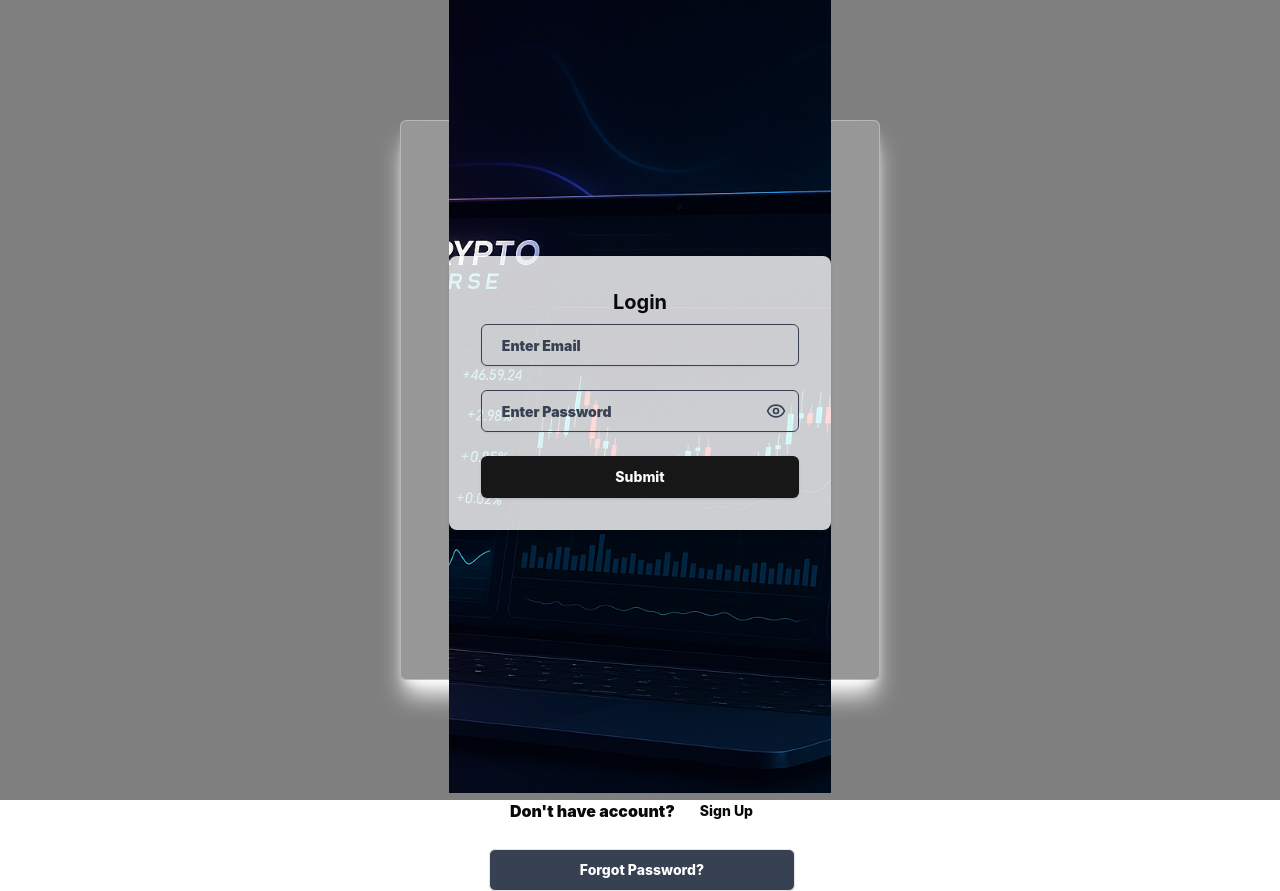
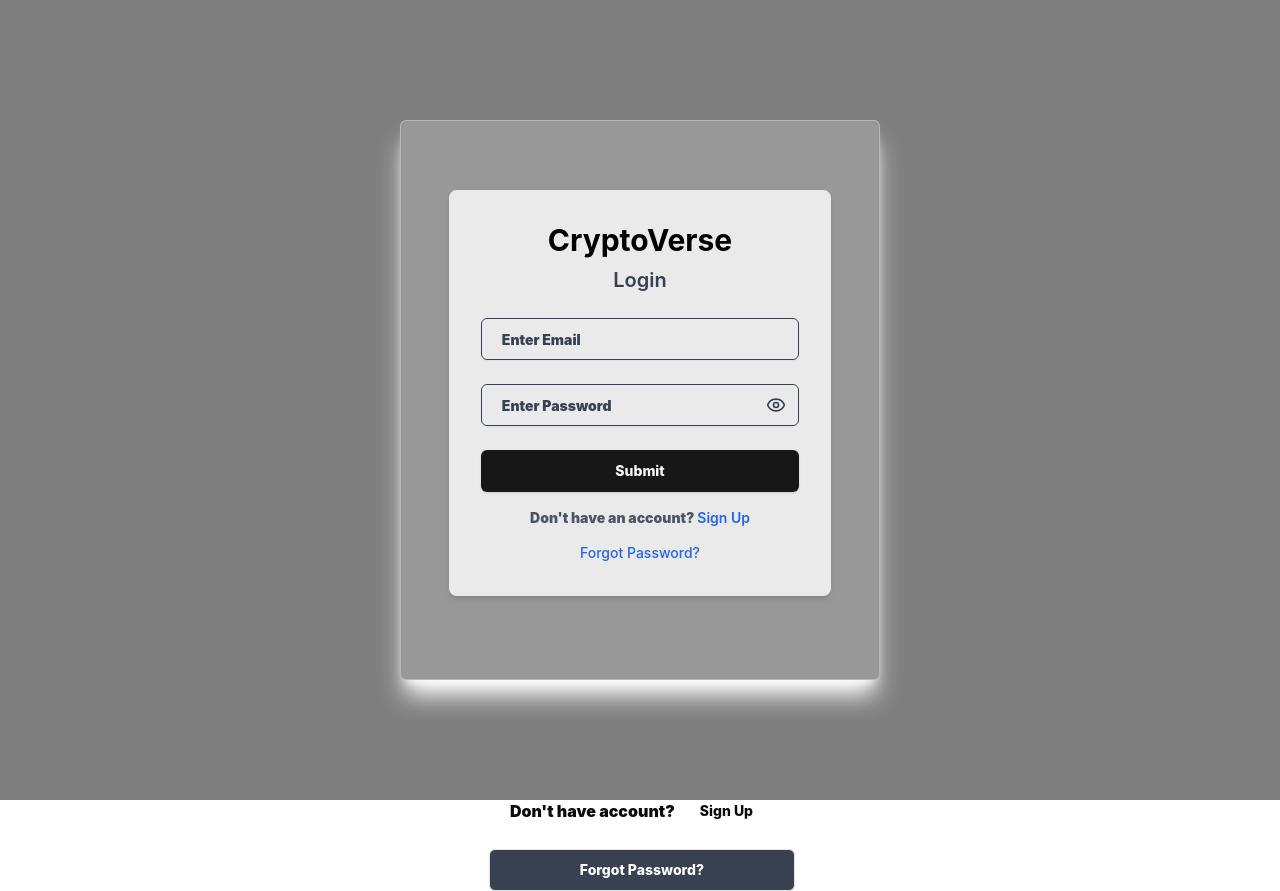
Before and after one commit to keshav0100/CryptoVerse-Frontend, a React (Vite) app: page / in a window 1280 px wide. Built offline with nearby package versions, Linux system fonts and the light colour scheme; no server answers.

Commit message:
UX: update Signin and Signup components with improved layout, navigation links, and registration success handling

```diff
--- a/src/State/Auth/Action.js
+++ b/src/State/Auth/Action.js
@@ -16,11 +16,12 @@ export const register = (userData) => async (dispatch) => {
   dispatch({ type: REGISTER_REQUEST });
   const baseURL = "http://localhost:5454";
   try {
-    const response = await axios.post(`${baseURL}/auth/signup`, userData);
+    const response = await axios.post(`${baseURL}/auth/signup`, userData.payload);
     const user = response.data;
     console.log(user);
     dispatch({ type: REGISTER_SUCCESS, payload: user.jwt });
     localStorage.setItem("jwt", user.jwt);
+    userData.navigate("/");
     // show success toast for registration
     toast.success("Registered successfully", { position: "top-right" });
 
--- a/src/pages/Auth/Signin.jsx
+++ b/src/pages/Auth/Signin.jsx
@@ -25,7 +25,7 @@ import { DialogClose } from "@radix-ui/react-dialog";
 import { Eye, EyeOff } from "lucide-react";
 import { useDispatch, useSelector } from "react-redux";
 import { login } from "@/State/Auth/Action";
-import { useNavigate } from "react-router-dom";
+import { useNavigate, Link } from "react-router-dom";
 
 const Signin = () => {
   const navigate = useNavigate();
@@ -44,12 +44,10 @@ const Signin = () => {
     console.log(data);
   };
   return (
-    <div
-      className="min-h-screen flex items-center justify-center bg-cover bg-center"
-      style={{ backgroundImage: `url('/CrytoVerse.png')` }}
-    >
+    <div className="min-h-screen flex items-center justify-center py-8">
       <div className="w-full max-w-md p-8 bg-white/80 dark:bg-black/60 rounded-lg shadow-md">
-        <h1 className="text-xl font-bold text-center mb-2">Login</h1>
+        <h1 className="text-3xl font-bold text-center mb-2 text-black">CryptoVerse</h1>
+        <h2 className="text-xl font-semibold text-center mb-6 text-gray-700">Login</h2>
         <Form {...form}>
           <form onSubmit={form.handleSubmit(onSubmit)} className="space-y-6">
           <FormField
@@ -108,6 +106,19 @@ const Signin = () => {
           </Button>
           </form>
         </Form>
+
+        <div className="mt-4 text-center text-sm text-gray-600">
+          Don't have an account?{' '}
+          <Link to="/signup" className="font-semibold text-blue-600 hover:text-blue-500">
+            Sign Up
+          </Link>
+        </div>
+
+        <div className="mt-3 text-center">
+          <Link to="/forgot-password" className="text-sm text-blue-600 hover:text-blue-500 font-medium">
+            Forgot Password?
+          </Link>
+        </div>
       </div>
     </div>
   );
--- a/src/pages/Auth/Signup.jsx
+++ b/src/pages/Auth/Signup.jsx
@@ -16,8 +16,10 @@ import { Eye, EyeOff } from "lucide-react";
 import { useDispatch, useSelector } from "react-redux";
 import { register } from "@/State/Auth/Action";
 import toast from "react-hot-toast";
+import { Link, useNavigate } from "react-router-dom";
 
 const Signup = () => {
+  const navigate = useNavigate();
   const dispatch = useDispatch();
   const { auth } = useSelector((state) => state);
   const [showPassword, setShowPassword] = React.useState(false);
@@ -46,16 +48,14 @@ const Signup = () => {
       password: data.password,
     };
 
-    dispatch(register(payload));
+    dispatch(register({ payload, navigate }));
     console.log(payload);
   };
   return (
-    <div
-      className="min-h-screen flex items-center justify-center bg-cover bg-center"
-      style={{ backgroundImage: `url('/CrytoVerse.png')` }}
-    >
+    <div className="min-h-screen flex items-center justify-center py-8">
       <div className="w-full max-w-md p-8 bg-white/80 dark:bg-black/60 rounded-lg shadow-md">
-        <h1 className="text-xl font-bold text-center mb-2">Register</h1>
+        <h1 className="text-3xl font-bold text-center mb-2 text-black">CryptoVerse</h1>
+        <h2 className="text-xl font-semibold text-center mb-6 text-gray-700">Register</h2>
         <Form {...form}>
           <form onSubmit={form.handleSubmit(onSubmit)} className="space-y-6">
           <FormField
@@ -199,6 +199,13 @@ const Signup = () => {
           })()}
           </form>
         </Form>
+
+        <div className="mt-4 text-center text-sm text-gray-600">
+          Already have an account?{' '}
+          <Link to="/signin" className="font-semibold text-blue-600 hover:text-blue-500">
+            Sign In
+          </Link>
+        </div>
       </div>
     </div>
   );
```
